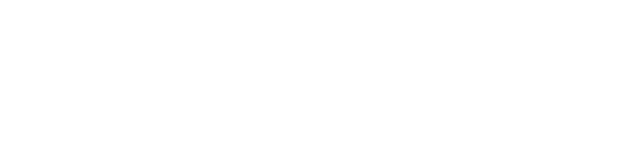
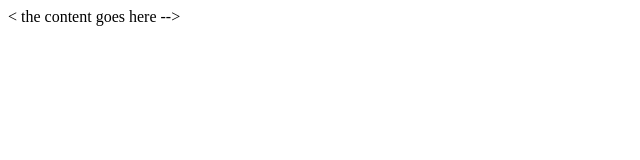
Before and after one commit to gitditony/gitditony, a plain HTML site: page headder.html in a window 1280 px wide. Shown: the whole page, without its empty margins (0-640 px from the left). Drawn offline with Linux system fonts and the light colour scheme.

Commit message:
bugfix director created

```diff
--- a/headder.html
+++ b/headder.html
@@ -4,6 +4,6 @@
         <!-- head definitions go here -->
     </head>
     <body>
-        <!-- the content goes here -->
+        < the content goes here -->
     </body>
 </html>
```
